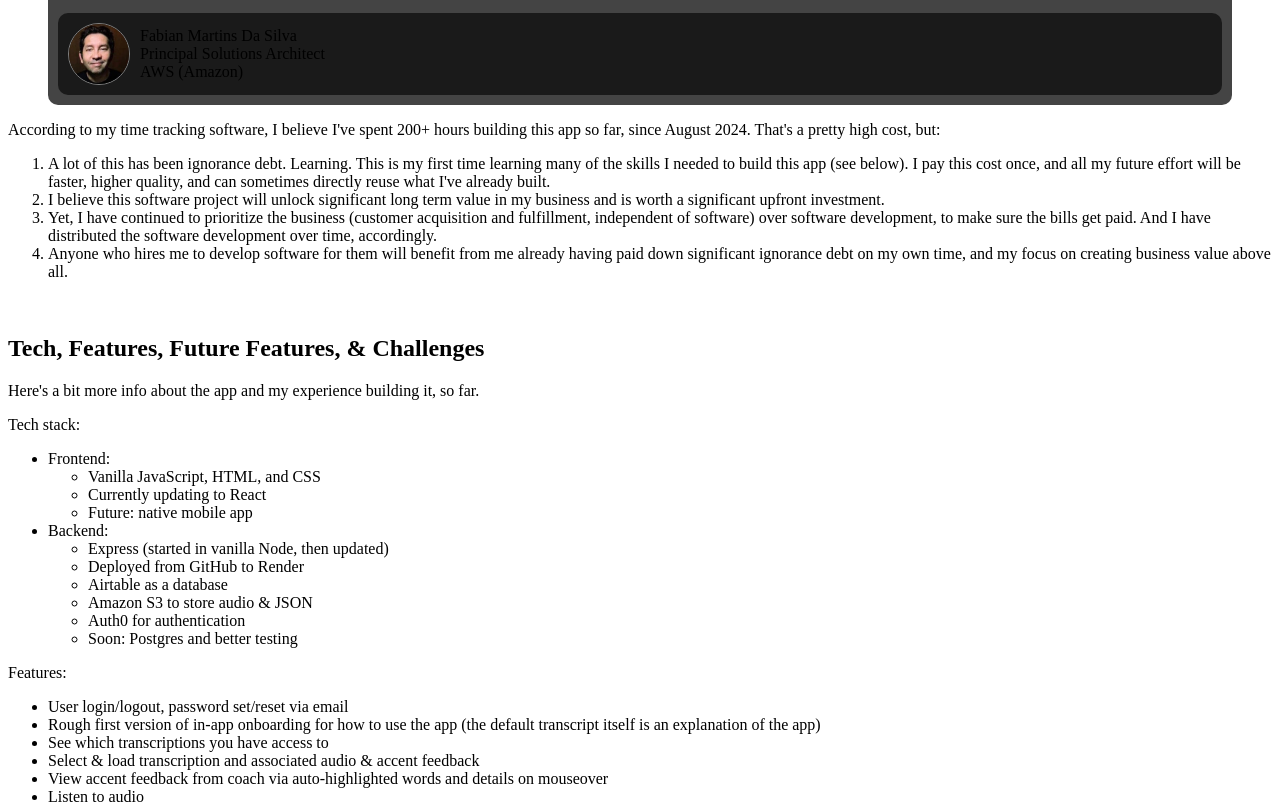
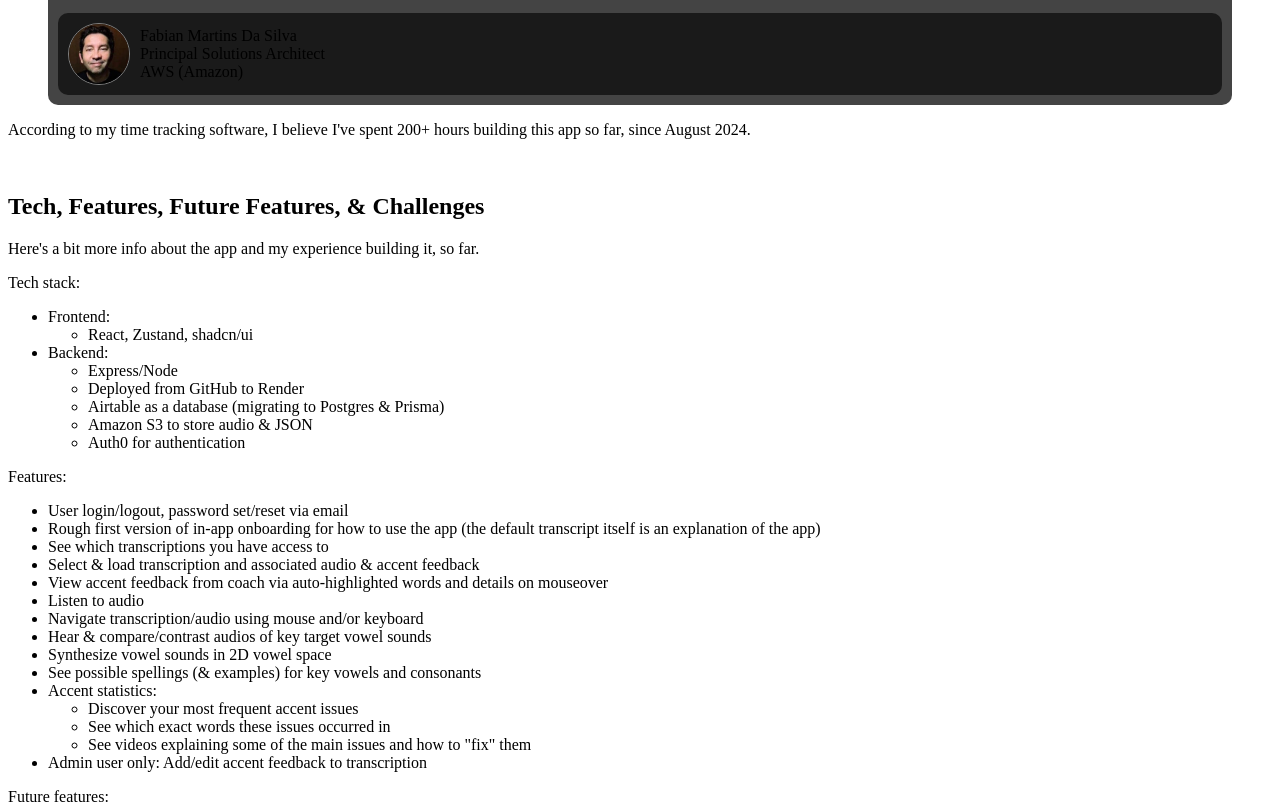
Before and after one commit to will-rosenberg/portfolio, a React (Vite) app: page /accentapp in a window 1280 px wide. Shown: the part 600-1404 px from the top of the page. Built offline with nearby package versions, Linux system fonts and the light colour scheme; the HTML template or start-up script is replaced by a standard one.

Commit message:
Update AccentApp.jsx

```diff
--- a/src/pages/AccentApp.jsx
+++ b/src/pages/AccentApp.jsx
@@ -97,33 +97,8 @@ export default function AccentApp() {
         </blockquote>
         <p>
           According to my time tracking software, I believe I&apos;ve spent 200+
-          hours building this app so far, since August 2024. That&apos;s a
-          pretty high cost, but:
+          hours building this app so far, since August 2024.
         </p>
-        <ol>
-          <li>
-            A lot of this has been ignorance debt. Learning. This is my first
-            time learning many of the skills I needed to build this app (see
-            below). I pay this cost once, and all my future effort will be
-            faster, higher quality, and can sometimes directly reuse what
-            I&apos;ve already built.
-          </li>
-          <li>
-            I believe this software project will unlock significant long term
-            value in my business and is worth a significant upfront investment.
-          </li>
-          <li>
-            Yet, I have continued to prioritize the business (customer
-            acquisition and fulfillment, independent of software) over software
-            development, to make sure the bills get paid. And I have distributed
-            the software development over time, accordingly.
-          </li>
-          <li>
-            Anyone who hires me to develop software for them will benefit from
-            me already having paid down significant ignorance debt on my own
-            time, and my focus on creating business value above all.
-          </li>
-        </ol>
       </div>
 
       <br />
@@ -139,20 +114,17 @@ export default function AccentApp() {
           <li>
             Frontend:
             <ul>
-              <li>Vanilla JavaScript, HTML, and CSS</li>
-              <li>Currently updating to React</li>
-              <li>Future: native mobile app</li>
+              <li>React, Zustand, shadcn/ui</li>
             </ul>
           </li>
           <li>
             Backend:
             <ul>
-              <li>Express (started in vanilla Node, then updated)</li>
+              <li>Express/Node</li>
               <li>Deployed from GitHub to Render</li>
-              <li>Airtable as a database</li>
+              <li>Airtable as a database (migrating to Postgres & Prisma)</li>
               <li>Amazon S3 to store audio & JSON</li>
               <li>Auth0 for authentication</li>
-              <li>Soon: Postgres and better testing</li>
             </ul>
           </li>
         </ul>
@@ -179,7 +151,7 @@ export default function AccentApp() {
             See possible spellings (& examples) for key vowels and consonants
           </li>
           <li>
-            Outside of app: view Airtable interface to:
+            Accent statistics:
             <ul>
               <li>Discover your most frequent accent issues</li>
               <li>See which exact words these issues occurred in</li>
```
